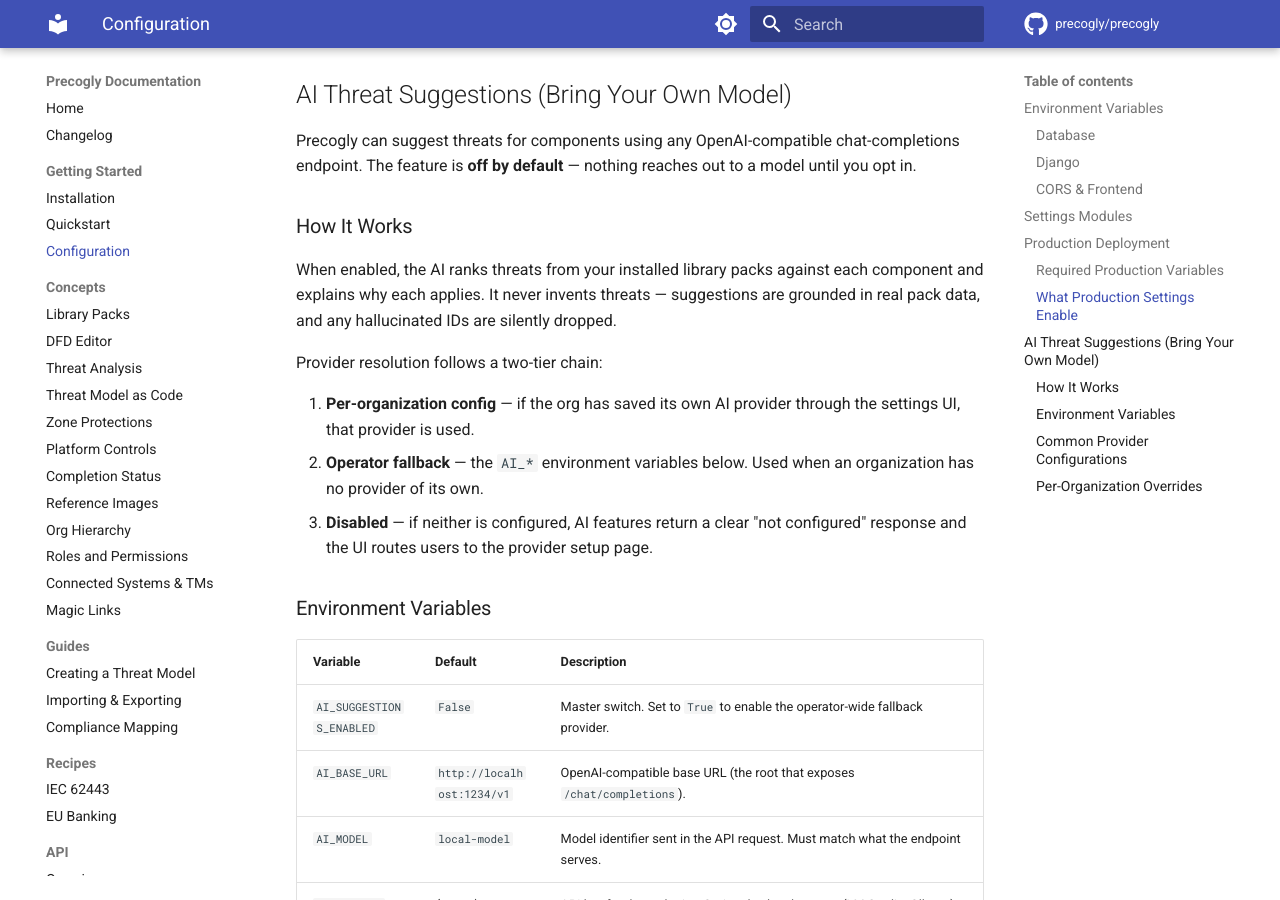
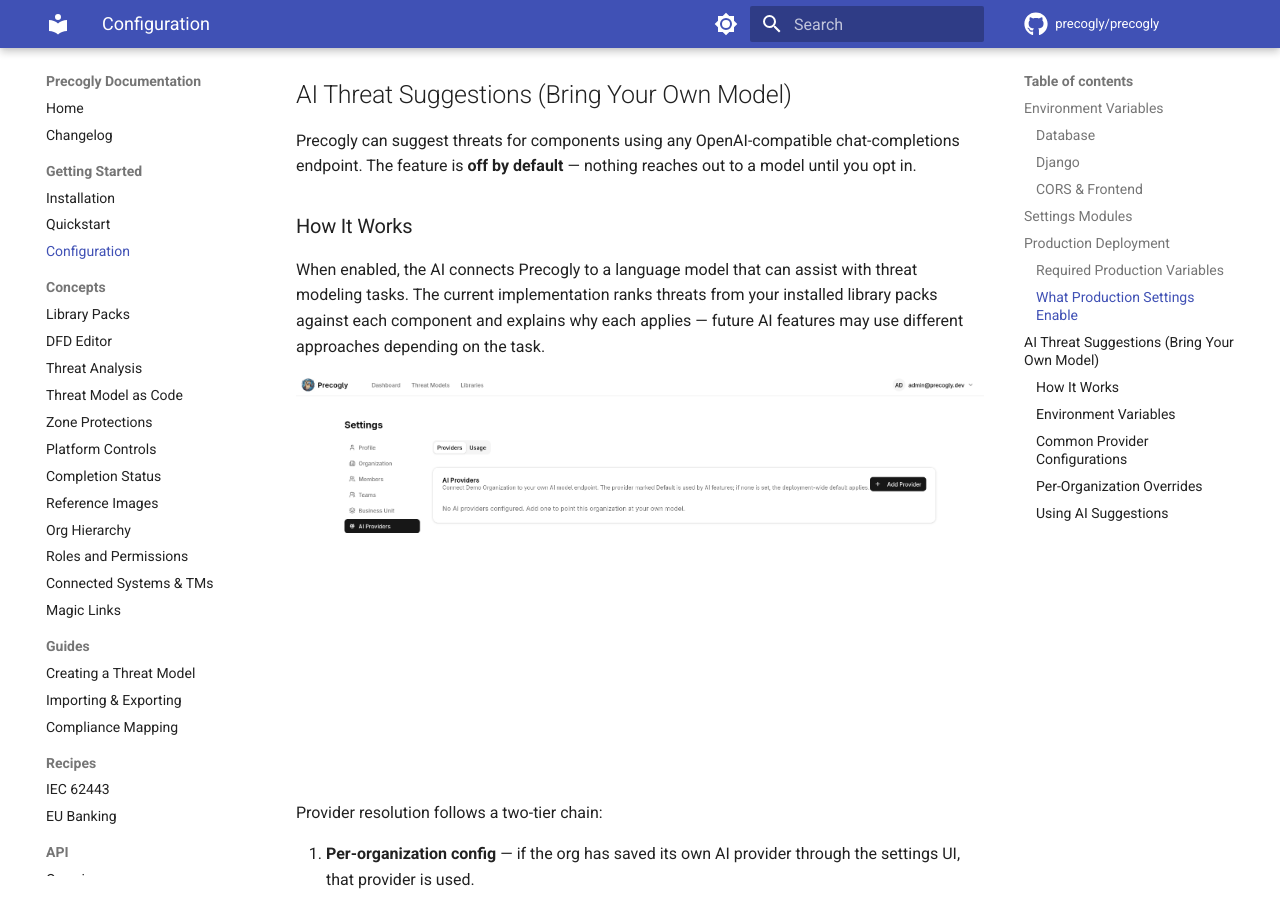
Before and after one commit to AlvinKuruvilla/precogly, an MkDocs documentation site: the page built from docs/getting-started/configuration.md, in a window 1280 px wide and 900 px high, scrolled down 2434 px. Built offline with MkDocs 1.6.1 and Material for MkDocs 9.7.7, drawn with Linux system fonts in a browser that asks for light colours; comment, search, counter and statistics services are not loaded; some of the changed text lies outside the part shown.

Commit message:
docs: add screenshots and fix AI grounding claim per review

```diff
--- a/docs/getting-started/configuration.md
+++ b/docs/getting-started/configuration.md
@@ -86,7 +86,9 @@
 
 ### How It Works
 
-When enabled, the AI ranks threats from your installed library packs against each component and explains why each applies. It never invents threats — suggestions are grounded in real pack data, and any hallucinated IDs are silently dropped.
+When enabled, the AI connects Precogly to a language model that can assist with threat modeling tasks. The current implementation ranks threats from your installed library packs against each component and explains why each applies — future AI features may use different approaches depending on the task.
+
+![AI provider settings in the organization settings page](../assets/images/ai-provider-settings.png)
 
 Provider resolution follows a two-tier chain:
 
@@ -136,5 +138,13 @@
 
 Organizations can bring their own model by saving an AI provider config through the settings UI (**Settings → AI Providers**). This overrides the operator fallback for that organization only. The stored API key is encrypted at rest using `AI_SECRET_KEY`.
 
+![Per-organization AI provider configuration in settings](../assets/images/ai-org-provider-config.png)
+
+### Using AI Suggestions
+
+Once a provider is configured, an owl icon appears next to components in the threat analysis workspace. Click it to get AI-generated threat suggestions for that component.
+
+![The owl icon in the threat analysis workspace triggers AI suggestions](../assets/images/ai-owl-suggestion.png)
+
 !!! note
     `AI_SECRET_KEY` is separate from Django's `SECRET_KEY` so it can be rotated independently. Rotating it invalidates any stored per-org API keys, which must then be re-entered.
```
Also changed, not shown: docs/assets/images/ai-org-provider-config.png (added), docs/assets/images/ai-owl-suggestion.png (added), docs/assets/images/ai-provider-settings.png (added).
